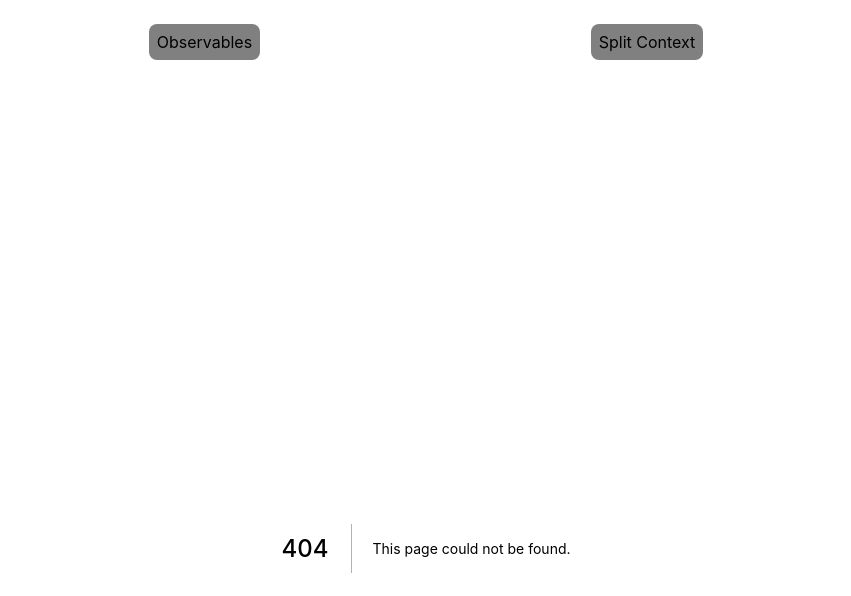
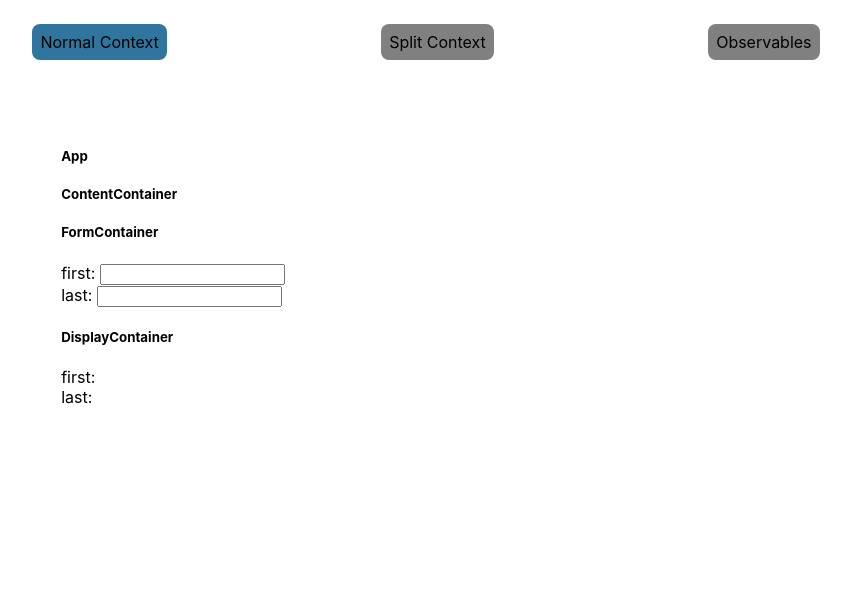
Before and after one commit to EdgardoArriagada/fast-contexts, a Next.js app: page /normal-context in a window 1280 px wide. Before the commit this address had no page. Shown: the top 596 px of the page, without its empty margins (214-1065 px from the left). Built offline with nearby package versions, Linux system fonts and the light colour scheme.

Commit message:
create a normal context example

```diff
--- /dev/null
+++ b/contexts/createNormalContext.tsx
@@ -0,0 +1,37 @@
+import React, {
+  useState,
+  createContext,
+  useContext,
+  Dispatch,
+  SetStateAction,
+  FC,
+} from 'react'
+
+type StringDispatch = Dispatch<SetStateAction<string>>
+
+const WordStateContext = createContext<[string, StringDispatch] | null>(null)
+
+type NormalProviderProps = {
+  children?: React.ReactNode
+}
+
+const NormalProvider: FC<NormalProviderProps> = ({ children }) => {
+  const [count, setWord] = useState('')
+  return (
+    <WordStateContext.Provider value={[count, setWord]}>
+      {children}
+    </WordStateContext.Provider>
+  )
+}
+
+function useStore() {
+  const store = useContext(WordStateContext)
+
+  if (typeof store === 'undefined') {
+    throw new Error('useStore must be used within a WordProvider')
+  }
+
+  return store
+}
+
+export { NormalProvider, useStore }
--- a/pages/_app.tsx
+++ b/pages/_app.tsx
@@ -37,13 +37,18 @@ function MyApp({ Component, pageProps, router }: AppProps) {
 
       <ul className={s.navigation}>
         <Li
-          path="/observables"
-          text="Observables"
+          path="/normal-context"
+          text="Normal Context"
           currentPath={router.pathname}
         />
         <Li
           path="/split-context"
           text="Split Context"
+          currentPath={router.pathname}
+        />
+        <Li
+          path="/observables"
+          text="Observables"
           currentPath={router.pathname}
         />
       </ul>
--- /dev/null
+++ b/pages/normal-context/index.tsx
@@ -0,0 +1,62 @@
+import { useStore, NormalProvider } from '../../contexts/createNormalContext'
+
+const TextInput = ({ value }: { value: 'first' | 'last' }) => {
+  const [, updateWord] = useStore()!
+  return (
+    <div className="field">
+      {value}: <input onChange={(e) => updateWord(e.target.value)} />
+    </div>
+  )
+}
+
+const Display = ({ value }: { value: 'first' | 'last' }) => {
+  const [wordState] = useStore()!
+  return (
+    <div className="value">
+      {value}: {wordState}
+    </div>
+  )
+}
+
+const FormContainer = () => {
+  return (
+    <div className="container">
+      <h5>FormContainer</h5>
+      <TextInput value="first" />
+      <TextInput value="last" />
+    </div>
+  )
+}
+
+const DisplayContainer = () => {
+  return (
+    <div className="container">
+      <h5>DisplayContainer</h5>
+      <Display value="first" />
+      <Display value="last" />
+    </div>
+  )
+}
+
+const ContentContainer = () => {
+  return (
+    <div className="container">
+      <h5>ContentContainer</h5>
+      <FormContainer />
+      <DisplayContainer />
+    </div>
+  )
+}
+
+function NormalContext() {
+  return (
+    <NormalProvider>
+      <div className="container">
+        <h5>App</h5>
+        <ContentContainer />
+      </div>
+    </NormalProvider>
+  )
+}
+
+export default NormalContext
```
